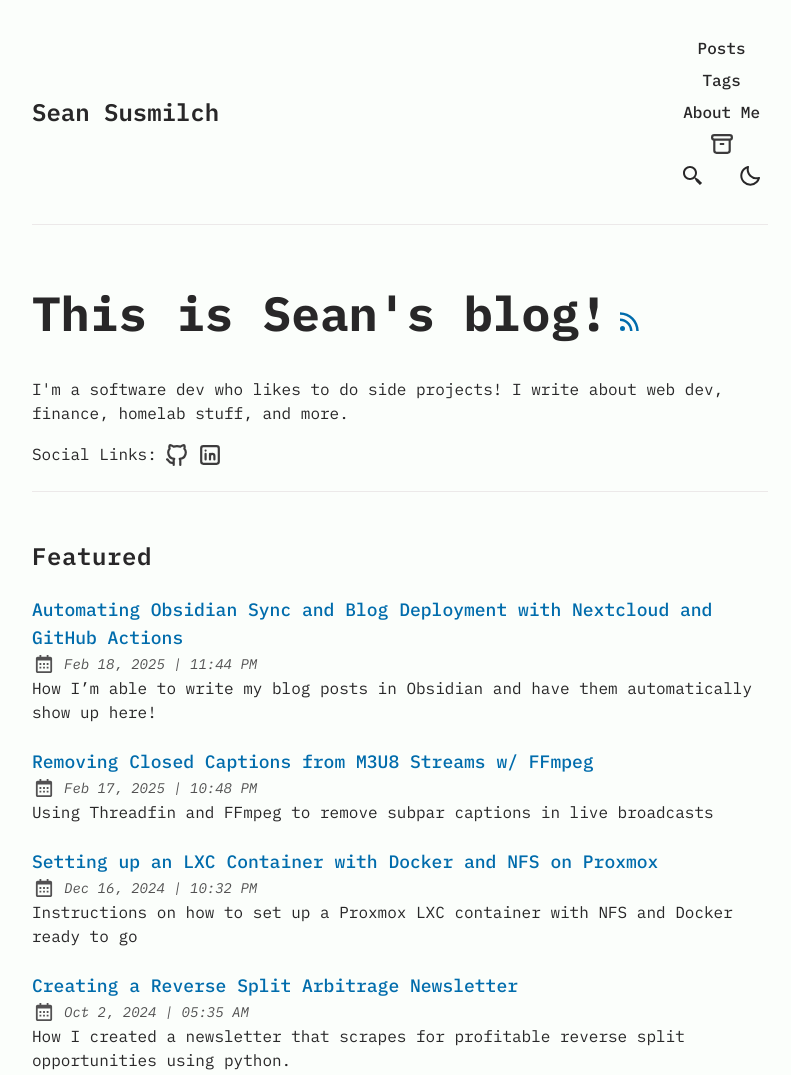
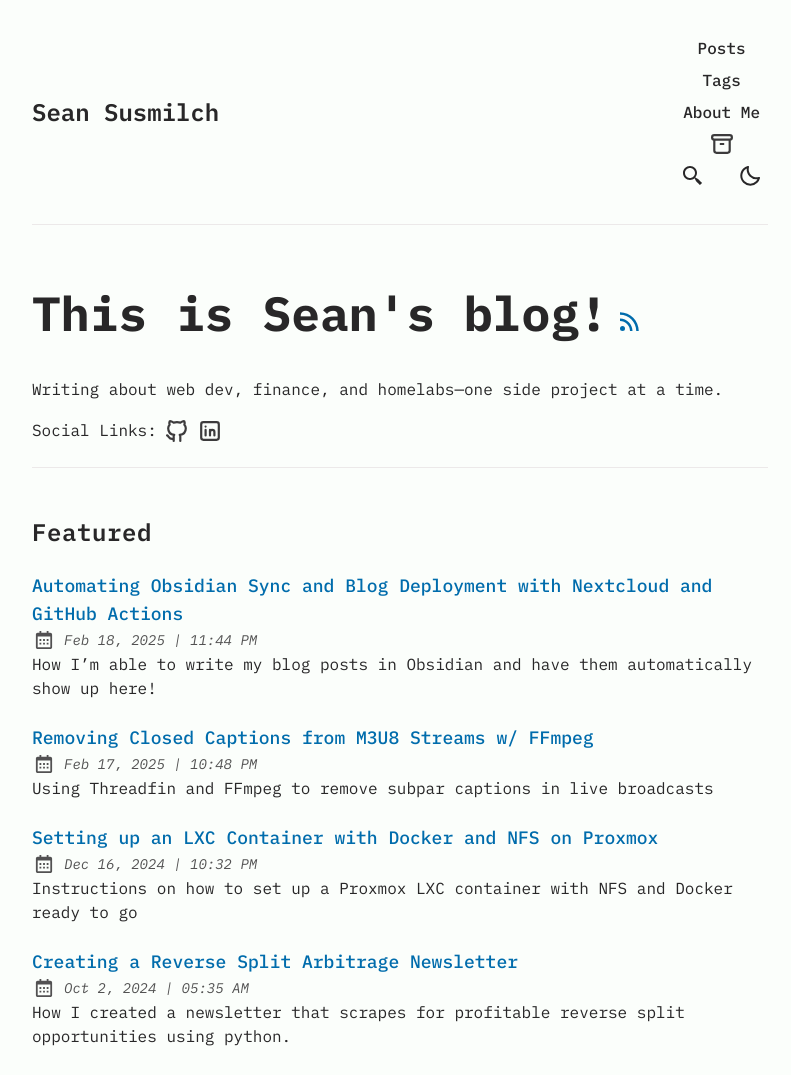
Before and after one commit to seansusmilch/seansusmilch.github.io, an Astro site: page / in a window 1280 px wide. Shown: the top 1075 px of the page, without its empty margins (240-1031 px from the left). Built offline with nearby package versions, Linux system fonts and the light colour scheme; Astro itself is replaced by a stand-in of ours; some packages are replaced by stand-ins of ours.

Commit message:
refactor: update site description and remove commented ogImage

```diff
--- a/src/config.ts
+++ b/src/config.ts
@@ -5,9 +5,9 @@
   website: "https://seansusmilch.github.io", // replace this with your deployed domain
   author: "Sean",
   profile: "https://github.com/seansusmilch/",
-  desc: "I'm a software dev who likes to do side projects! I write about web dev, finance, homelab stuff, and more.",
+  desc: "Writing about web dev, finance, and homelabs—one side project at a time.",
   title: "Sean Susmilch",
-  // ogImage: "bball-daytrading.png",
+  ogImage: undefined,
   lightAndDarkMode: true,
   postPerIndex: 4,
   postPerPage: 3,
--- a/src/pages/index.astro
+++ b/src/pages/index.astro
@@ -42,7 +42,7 @@
       </a>
 
       <p>
-        I'm a software dev who likes to do side projects! I write about web dev, finance, homelab stuff, and more.
+        {SITE.desc}
       </p>
       {
         // only display if at least one social link is enabled
```
